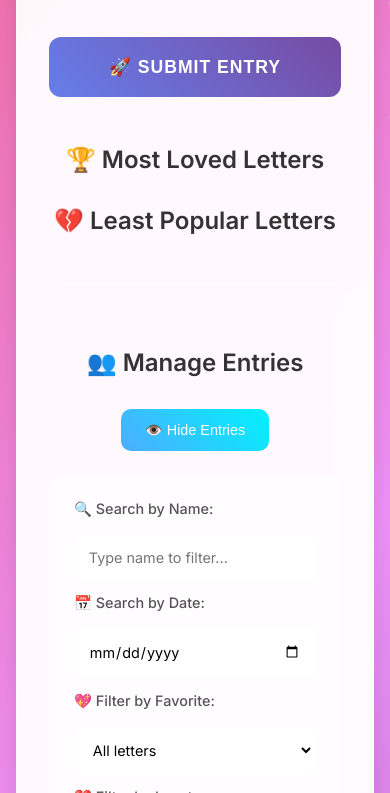
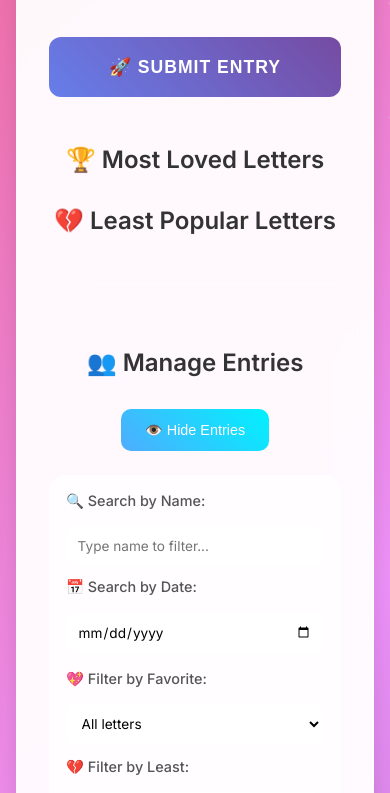
Before and after one commit to michaeliyer/letterPopular, a plain HTML site: page index.html in a window 390 px wide. Both pictures are taken after a click on the button "👁️ Show Entries". Shown: the part 542-1335 px from the top of the page. Drawn offline with Linux system fonts and the light colour scheme.

Commit message:
Mobile fixed for searcha nd display

```diff
--- a/style.css
+++ b/style.css
@@ -987,4 +987,24 @@ li::after {
     align-items: stretch;
     text-align: center;
   }
+
+  /* Fix entries container height on mobile */
+  .entries-container:not(.hidden) {
+    max-height: none;
+    height: auto;
+  }
+
+  .entries-list {
+    max-height: 300px;
+  }
+
+  .search-filters {
+    padding: 1rem;
+    margin-bottom: 1rem;
+  }
+
+  .search-input {
+    padding: 0.6rem;
+    font-size: 0.85rem;
+  }
 }
```
